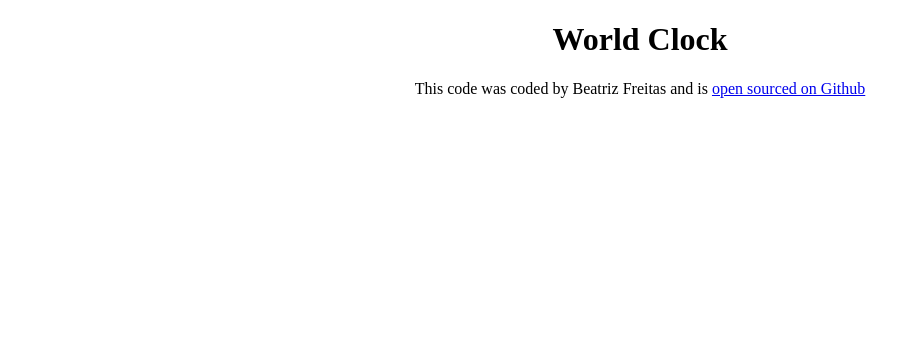
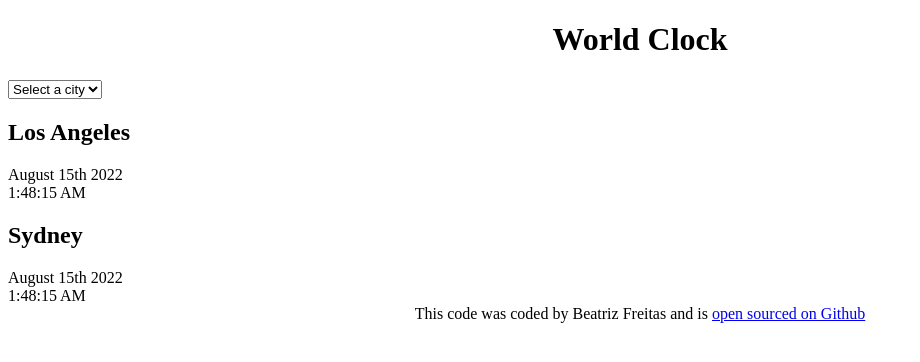
Before and after one commit to Freitassbea/World-clock, a plain HTML site: page index.html in a window 1280 px wide. Shown: the whole page, without its empty margins (0-920 px from the left). Drawn offline with nearby package versions, Linux system fonts and the light colour scheme.

Commit message:
Added the basic HTML

```diff
--- a/index.html
+++ b/index.html
@@ -9,7 +9,27 @@
     <title>World-clock</title>
   </head>
   <body>
-    <h1>World Clock</h1>
+    <div class="container">
+      <h1>World Clock</h1>
+    </div>
+    <select>
+      <option value="">Select a city</option>
+      <option value="">London</option>
+      <option value="">New York</option>
+      <option value="">Brazil</option>
+    </select>
+    <div class="city">
+      <h2>Los Angeles</h2>
+      <div class="date">August 15th 2022</div>
+      <div class="time">1:48:15 AM</div>
+    </div>
+
+    <div class="city">
+      <h2>Sydney</h2>
+      <div class="date">August 15th 2022</div>
+      <div class="time">1:48:15 AM</div>
+    </div>
+
     <footer>
       This code was coded by Beatriz Freitas and is
       <a href="https://github.com/Freitassbea/World-clock" target="_blank"
```
